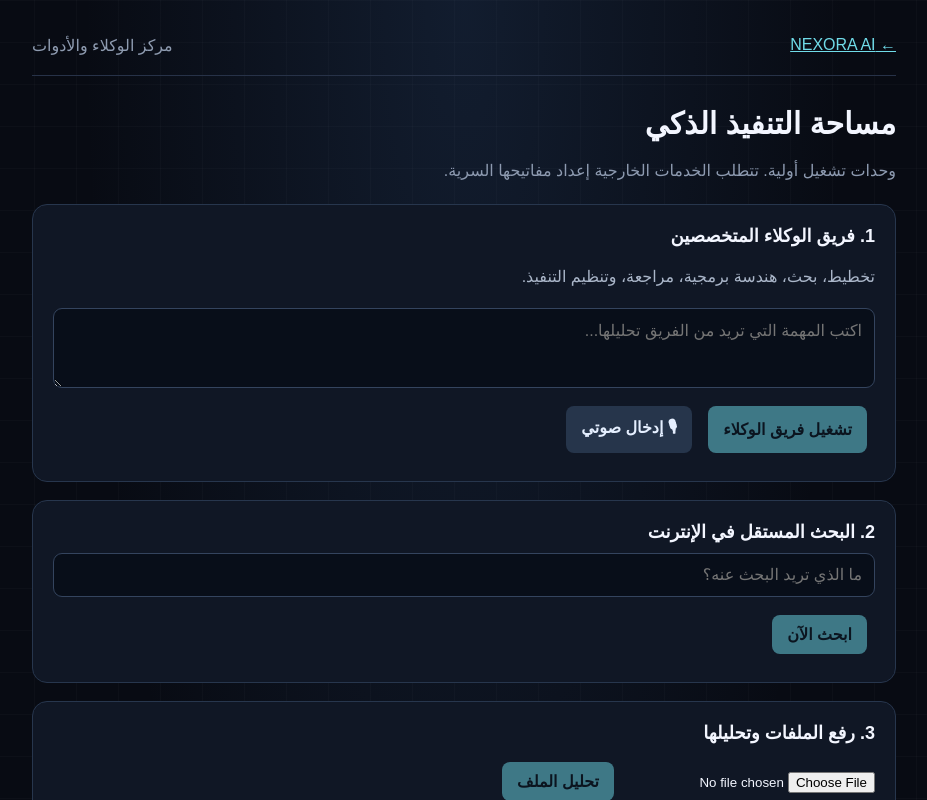
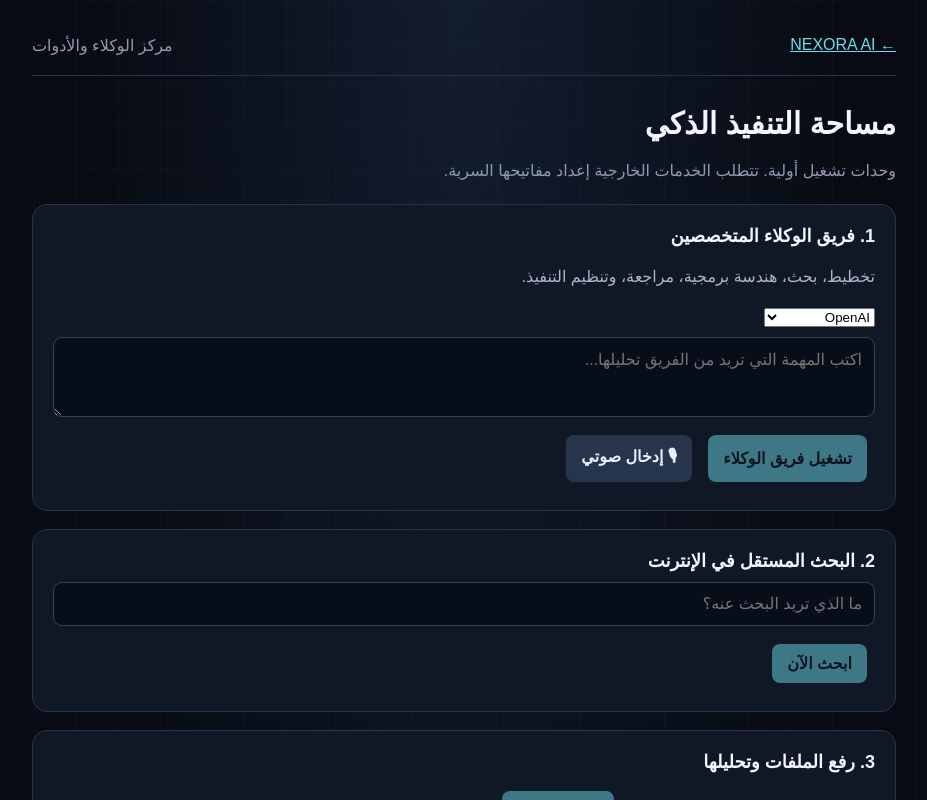
Before and after one commit to o6384051-cpu/NEXORA, a Next.js app: page /workspace in a window 1280 px wide. Shown: the top 800 px of the page, without its empty margins (176-1103 px from the left). Built offline with nearby package versions, Linux system fonts and the light colour scheme.

Commit message:
Add selectable AI provider to agent workspace

```diff
--- a/app/workspace/page.tsx
+++ b/app/workspace/page.tsx
@@ -2,7 +2,7 @@
 import { useState } from "react";
 type Result=Record<string,unknown>;
 export default function WorkspacePage(){
- const [task,setTask]=useState(""); const [agent,setAgent]=useState<Result|null>(null);
+ const [task,setTask]=useState(""); const [provider,setProvider]=useState("openai"); const [agent,setAgent]=useState<Result|null>(null);
  const [query,setQuery]=useState(""); const [search,setSearch]=useState<Result|null>(null);
  const [file,setFile]=useState<File|null>(null); const [analysis,setAnalysis]=useState<Result|null>(null);
  const [video,setVideo]=useState(""); const [videoResult,setVideoResult]=useState<Result|null>(null);
@@ -12,7 +12,7 @@ export default function WorkspacePage(){
  function speak(){const w=window as Window&{SpeechRecognition?:new()=>{lang:string;onresult:((e:{results:ArrayLike<ArrayLike<{transcript:string}>>})=>void)|null;onerror:(()=>void)|null;start:()=>void}};const C=w.SpeechRecognition;if(!C){setNotice("التعرف الصوتي غير مدعوم في هذا المتصفح.");return;}const rec=new C();rec.lang="ar-EG";rec.onresult=e=>setTask(e.results[0][0].transcript);rec.onerror=()=>setNotice("تعذر التقاط الصوت.");rec.start();}
  function readAloud(text:string){if("speechSynthesis" in window){window.speechSynthesis.cancel();window.speechSynthesis.speak(new SpeechSynthesisUtterance(text));}}
  return <main className="workspace-page" dir="rtl"><header><a href="/">← NEXORA AI</a><span>مركز الوكلاء والأدوات</span></header><h1>مساحة التنفيذ الذكي</h1><p className="sub">وحدات تشغيل أولية. تتطلب الخدمات الخارجية إعداد مفاتيحها السرية.</p>{notice&&<div className="notice">{notice}</div>}
- <section className="tool-panel"><h2>1. فريق الوكلاء المتخصصين</h2><p>تخطيط، بحث، هندسة برمجية، مراجعة، وتنظيم التنفيذ.</p><textarea value={task} onChange={e=>setTask(e.target.value)} placeholder="اكتب المهمة التي تريد من الفريق تحليلها..." rows={3}/><div className="actions"><button onClick={()=>{void post("/api/agents",{task}).then(setAgent)}} disabled={!task.trim()||!!busy}>تشغيل فريق الوكلاء</button><button className="secondary" onClick={speak}>🎙 إدخال صوتي</button></div>{agent&&<div className="output"><h3>خطة الفريق ومخرجاته</h3>{["plan","research","engineering","review"].map(k=><article key={k}><b>{({plan:"التخطيط",research:"البحث",engineering:"الهندسة",review:"المراجعة"} as Record<string,string>)[k]}</b><p>{String(agent[k]||"")}</p></article>)}<small>{String(agent.executionNote||"")}</small></div>}</section>
+ <section className="tool-panel"><h2>1. فريق الوكلاء المتخصصين</h2><p>تخطيط، بحث، هندسة برمجية، مراجعة، وتنظيم التنفيذ.</p><select value={provider} onChange={e=>setProvider(e.target.value)}><option value="openai">OpenAI</option><option value="google">Google Gemini</option><option value="anthropic">Anthropic</option></select><textarea value={task} onChange={e=>setTask(e.target.value)} placeholder="اكتب المهمة التي تريد من الفريق تحليلها..." rows={3}/><div className="actions"><button onClick={()=>{void post("/api/agents",{task,provider}).then(setAgent)}} disabled={!task.trim()||!!busy}>تشغيل فريق الوكلاء</button><button className="secondary" onClick={speak}>🎙 إدخال صوتي</button></div>{agent&&<div className="output"><h3>خطة الفريق ومخرجاته</h3>{["plan","research","engineering","review"].map(k=><article key={k}><b>{({plan:"التخطيط",research:"البحث",engineering:"الهندسة",review:"المراجعة"} as Record<string,string>)[k]}</b><p>{String(agent[k]||"")}</p></article>)}<small>{String(agent.executionNote||"")}</small></div>}</section>
  <section className="tool-panel"><h2>2. البحث المستقل في الإنترنت</h2><input value={query} onChange={e=>setQuery(e.target.value)} placeholder="ما الذي تريد البحث عنه؟"/><button disabled={!query.trim()||!!busy} onClick={()=>{void post("/api/search",{query}).then(setSearch)}}>ابحث الآن</button>{search&&<div className="output"><p>{String(search.answer||"")}</p>{Array.isArray(search.results)&&search.results.map((r,i)=>{const x=r as {title:string;url:string;content:string};return <article key={i}><a href={x.url} target="_blank" rel="noreferrer">{x.title}</a><p>{x.content}</p></article>})}</div>}</section>
  <section className="tool-panel"><h2>3. رفع الملفات وتحليلها</h2><input type="file" accept=".txt,.md,.csv,.json,text/plain,text/markdown,text/csv,application/json" onChange={e=>setFile(e.target.files?.[0]||null)}/><button disabled={!file||!!busy} onClick={()=>{if(!file)return;const form=new FormData();form.append("file",file);void post("/api/files/analyze",form,true).then(setAnalysis)}}>تحليل الملف</button>{analysis&&<div className="output"><b>{String(analysis.name)}</b><p>{String(analysis.analysis||"")}</p></div>}</section>
  <section className="tool-panel"><h2>4. إنشاء الفيديو</h2><textarea rows={2} value={video} onChange={e=>setVideo(e.target.value)} placeholder="صف المشهد المطلوب..."/><button disabled={!video.trim()||!!busy} onClick={()=>{void post("/api/media/video",{prompt:video}).then(setVideoResult)}}>بدء إنشاء الفيديو</button>{videoResult&&<div className="output"><p>الحالة: {String(videoResult.status)}</p>{typeof videoResult.id==="string"&&<a href={"/api/media/video/"+videoResult.id} target="_blank">متابعة حالة التوليد</a>}{Array.isArray(videoResult.output)&&videoResult.output.map((x,i)=><p key={i}><a href={String(x)} target="_blank">عرض الفيديو الناتج</a></p>)}</div>}</section>
```
